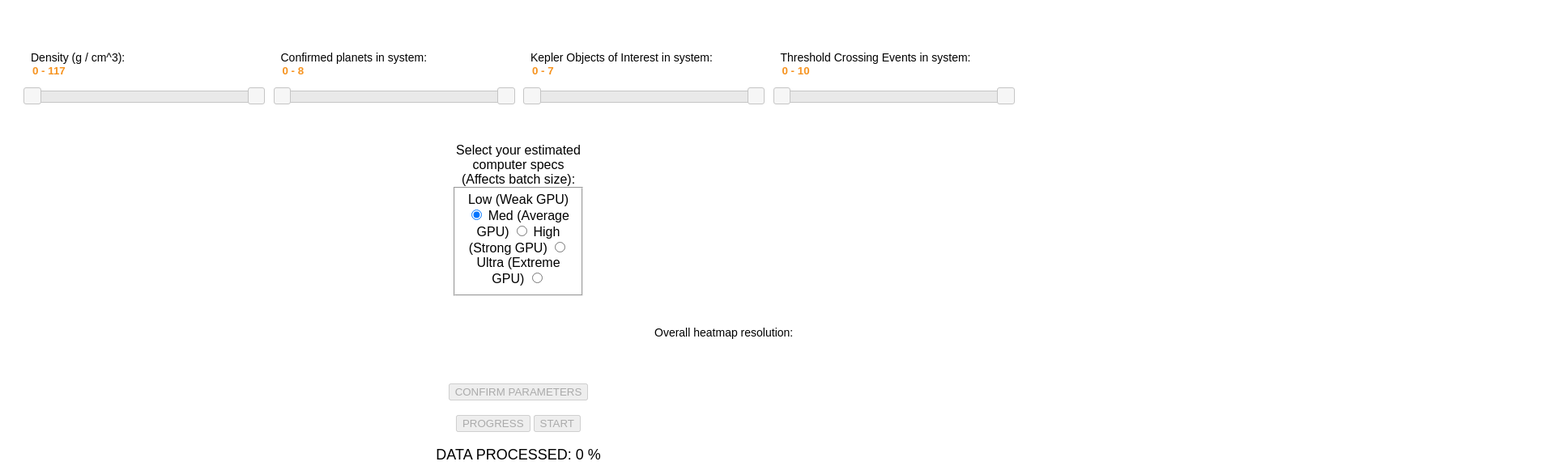
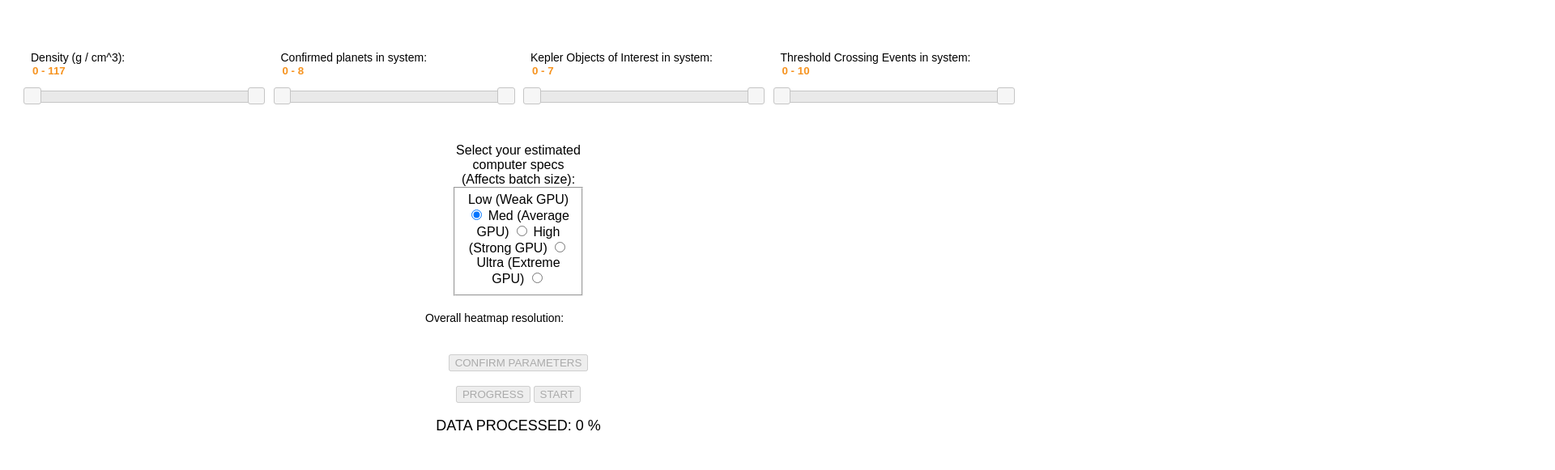
Before and after one commit to fanta500/Bachelor_project, a website: page demos/index.html in a window 1280 px wide. Shown: the part 458-1039 px from the top of the page at 81% size, 1920 px wide, since content can reach past the window. After the commit the page ends 1003 px from the top, so only its background shows below. Drawn offline with nearby package versions, Linux system fonts and the light colour scheme.

Commit message:
Updated html and ticks settings

```diff
--- a/demos/index.html
+++ b/demos/index.html
@@ -16,20 +16,6 @@
       font-size: 16px;
     }
 
-    .resolution-slider {
-      display: grid;
-      grid-template: none / auto; /* syntax: size of first row / # of columns defined by how many arguments here */
-      grid-gap: 30px; /* gap between grid elements */
-      background-color: rgb(255, 255, 255); /* container background */
-      padding: 0px 800px; /* outer padding of container */
-    }
-
-    .resolution-slider > div {
-      background-color: rgba(255, 255, 255, 0.8); /* color of the grid elements */
-      text-align: left;
-      padding: 20px 0;
-      font-size: 16px;
-    }
   </style>
   <link rel="stylesheet" href="//code.jquery.com/ui/1.12.1/themes/base/jquery-ui.css">
   <meta charset="utf-8">
@@ -162,13 +148,16 @@
     </fieldset>
   </div>
 
-  <div class="resolution-slider" style="font-family: sans-serif; width: 450px; margin: auto;">
+  <br>
+
+  <div>
     <div>
-      <p>
+      <p style="font-family: sans-serif; width: 230px; margin: auto;">
         <label for="resolution_slider_value" style="font-size: 14px;">Overall heatmap resolution:</label>
-        <input type="text" id="resolution_slider_value" readonly style="border:0; color:#f6931f; font-weight:bold;">
+        <input type="text" id="resolution_slider_value" readonly style="border:0; color:#f6931f; font-weight:bold; width: 50px;">
       </p>
-      <div id="resolution_slider" style="width: 300px; "></div>
+      <br>
+      <div id="resolution_slider" style="width: 300px; margin: auto;"></div>
     </div>
   </div>
 
--- a/demos/kepler.js
+++ b/demos/kepler.js
@@ -325,7 +325,7 @@ export default function() {
         padding: {left: 80, right: 10, top: 10, bottom: 60},
         width: 455, height: 455,
         xAxis: {
-          ticks: 5,
+          ticks: 6,
         },
         gridlines: {y: true}
       },
@@ -334,7 +334,7 @@ export default function() {
         padding: {left: 80, right: 10, top: 10, bottom: 60},
         width: 455, height: 455,
         xAxis: {
-          ticks: 5,
+          ticks: 10,
         },
         gridlines: {y: true}
       },
```
